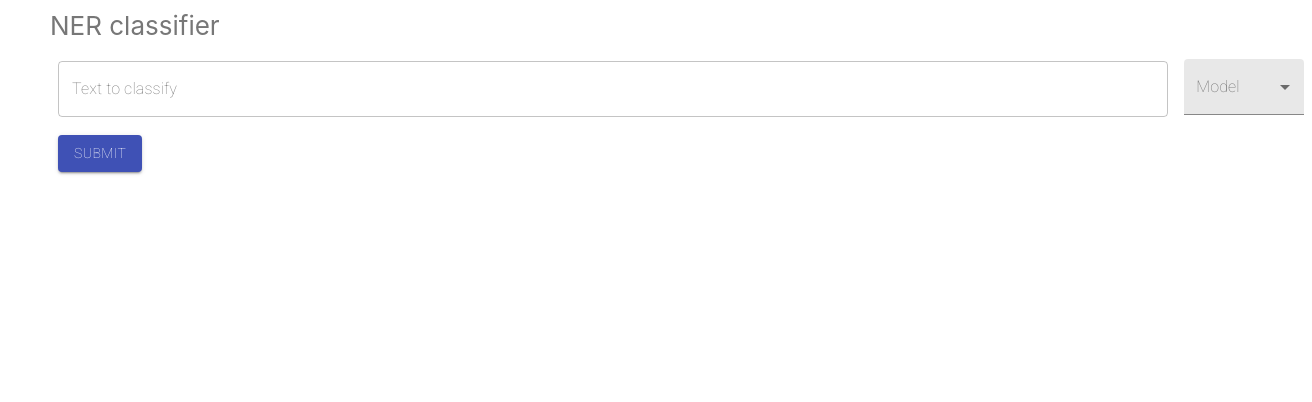
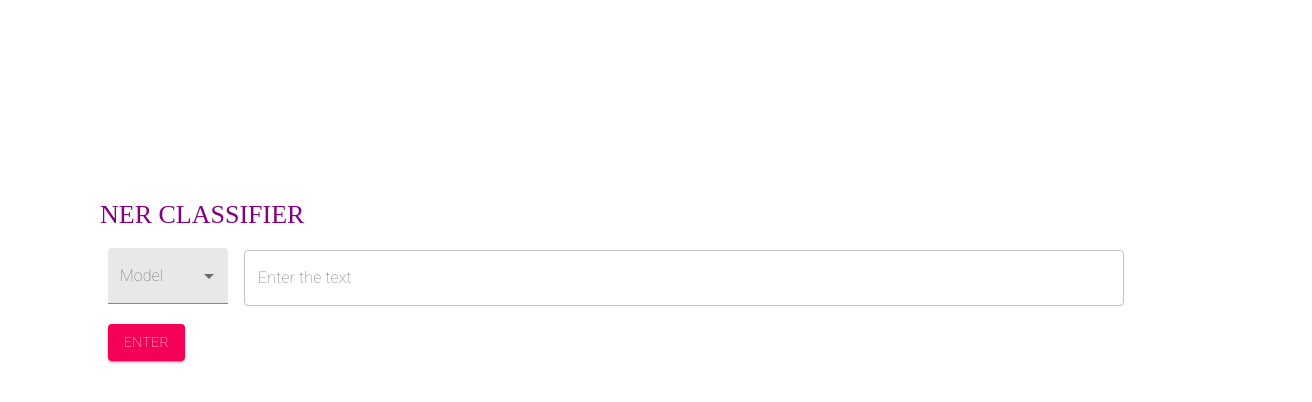
Before and after one commit to badpingplayer/CSE573_NERC, a React app in the folder NERC_UI/: page / in a window 1280 px wide. Shown: the whole page, 1312 px wide, since content can reach past the window. Built offline with nearby package versions, Linux system fonts and the light colour scheme.

Commit message:
changed ui

```diff
--- a/NERC_UI/src/components/Form/index.js
+++ b/NERC_UI/src/components/Form/index.js
@@ -114,17 +114,7 @@ export default function FormPropsTextFields() {
     return (
         <React.Fragment>
             <form className={classes.root} noValidate autoComplete="off">
-                <div className="textfield">
-                    <TextField
-                        id="outlined-helperText"
-                        label="Text to classify"
-                        defaultValue=""
-                        helperText=""
-                        variant="outlined"
-                        onChange={handleTextChange}
-                    />
-                </div>
-                <div className="selectgroup">
+            <div className="selectgroup">
                     <FormControl variant="filled" className={classes.formControl}>
                         <InputLabel id="demo-simple-select-filled-label">Model</InputLabel>
                         <Select
@@ -145,10 +135,20 @@ export default function FormPropsTextFields() {
                         </Select>
                     </FormControl>
                 </div>
+                <div className="textfield">
+                    <TextField
+                        id="outlined-helperText"
+                        label="Enter the text"
+                        defaultValue=""
+                        helperText=""
+                        variant="outlined"
+                        onChange={handleTextChange}
+                    />
+                </div>
             </form>
             <div className="button">
-                <Button variant="contained" color="primary" onClick={handleSubmit}>
-                    Submit
+                <Button variant="contained" color="secondary" onClick={handleSubmit}>
+                    ENTER
                 </Button>
             </div>
             {isLoader && <Loader />}
--- a/NERC_UI/src/containers/App.css
+++ b/NERC_UI/src/containers/App.css
@@ -1,12 +1,14 @@
 .App {
   float: left;
-  margin-left: 50px;
-  margin-top: 10px;
+  margin-left: 100px;
+  margin-top: 200px;
+  background-color: rgb(255, 255, 255);
+  font-family: 'Times New Roman', Times, serif;
 }
 
 .App-header {
   font-size: calc(10px + 2vmin);
-  color: #777;
+  color: purple;
   display: inline-block;
   width: 100%;
 }
--- a/NERC_UI/src/containers/App.js
+++ b/NERC_UI/src/containers/App.js
@@ -5,7 +5,7 @@ function App() {
   return (
     <div className="App">
       <div className="App-header">
-        NER classifier
+        NER CLASSIFIER
       </div>
       <div className="FormSection">
       <FormPropsTextFields/>
```
